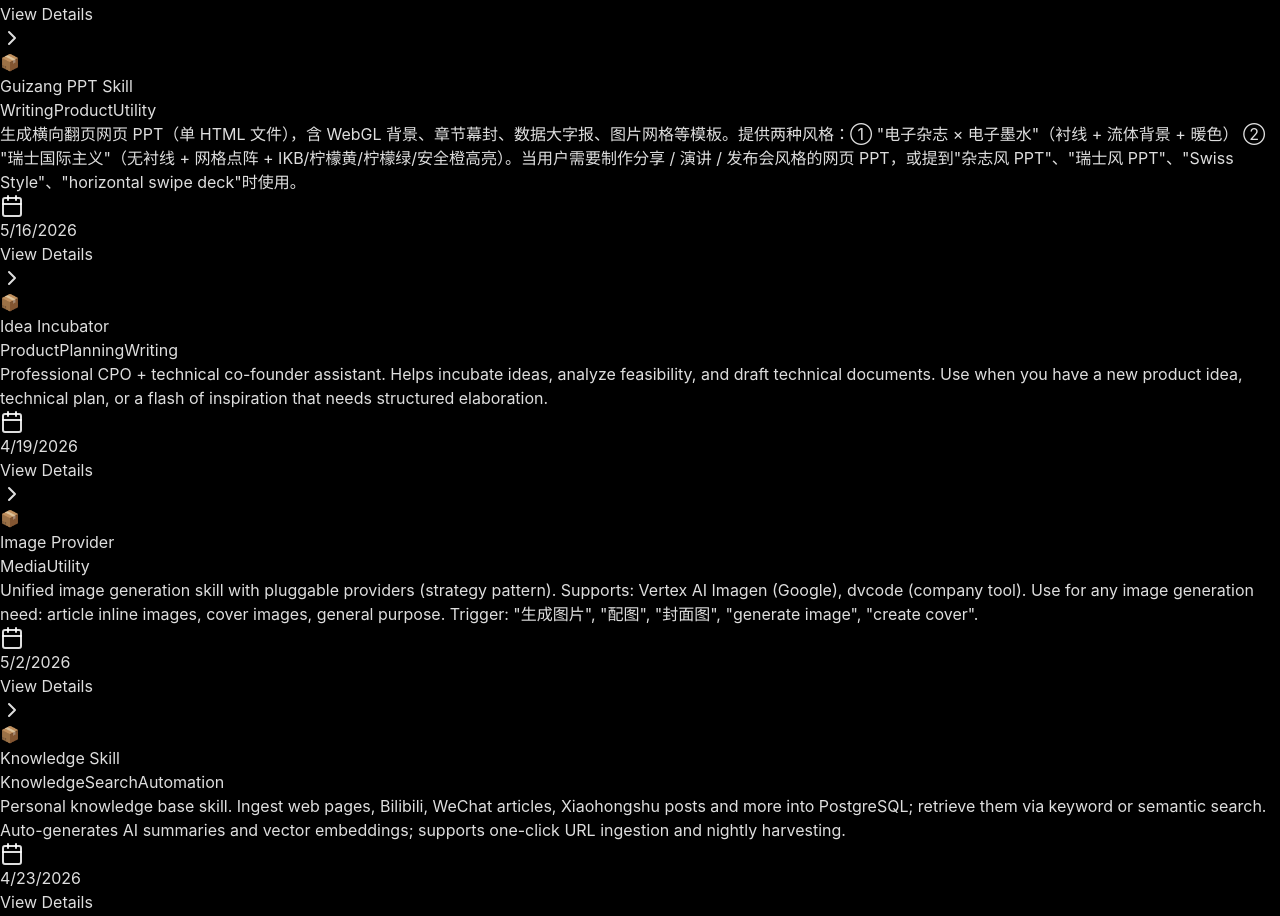
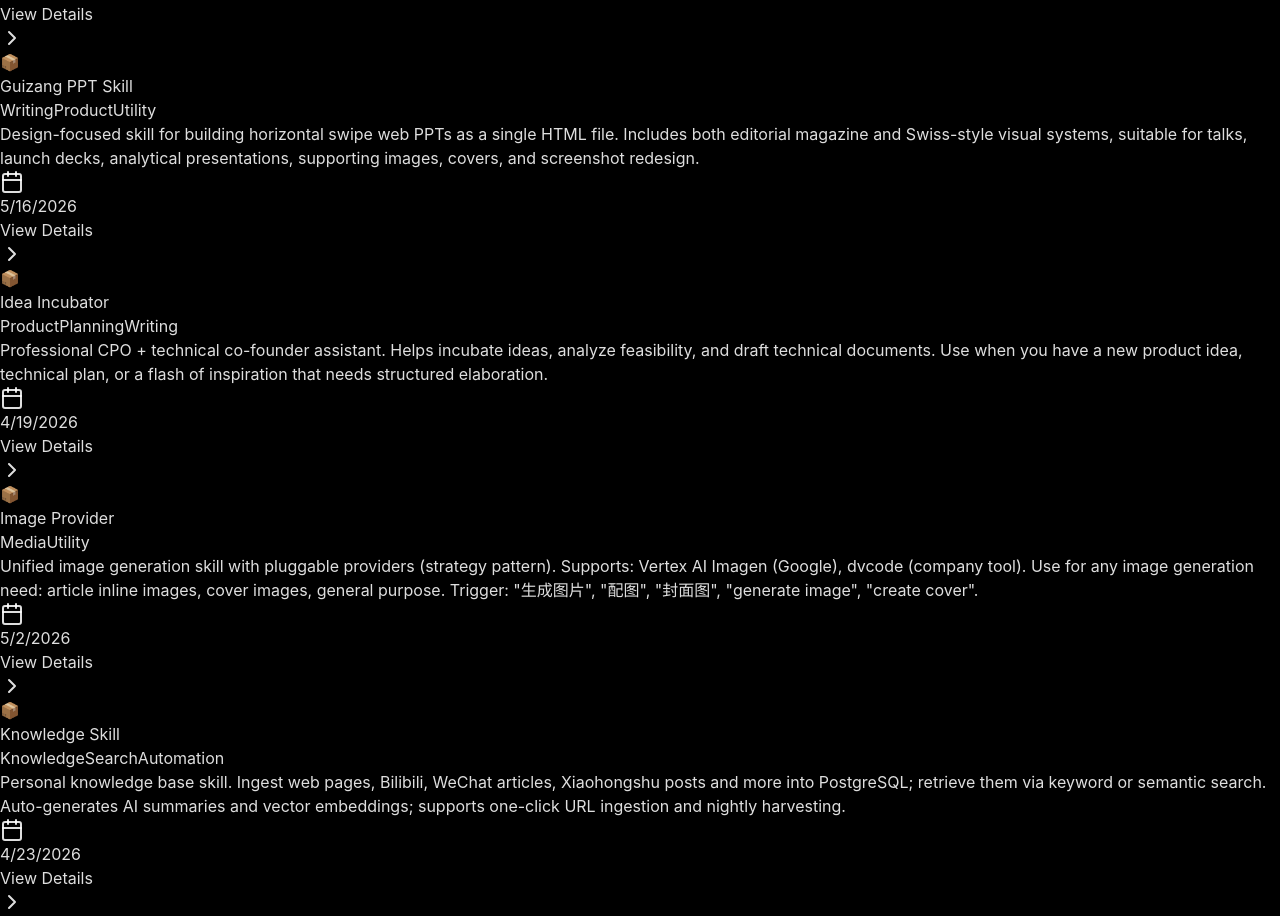
Before and after one commit to hwj123hwj/custom-skills, a React (Vite) app in the folder web/: page / in a window 1280 px wide. Shown: the part 1822-2738 px from the top of the page. Built offline with nearby package versions, Linux system fonts and the light colour scheme.

Commit message:
fix: resolve web i18n build error

```diff
--- a/web/index.html
+++ b/web/index.html
@@ -27,7 +27,7 @@
         }
       }
     </script>
-                                                                                                                                                                                                                                                                                                                                                                                                                                                                                                                                                                                                                                                                                                                                                                                                                                                                                                                                                                                                                                  </head>
+                                                                                                                                                                                                                                                                                                                                                                                                                                                                                                                                                                                                                                                                                                                                                                                                                                                                                                                                                                                                                                                                                                  </head>
   <body>
     <noscript>
       <h1>Custom Skills Hub - AI 技能市场</h1>
--- a/web/src/i18n/skill-descriptions.ts
+++ b/web/src/i18n/skill-descriptions.ts
@@ -45,8 +45,6 @@
     '北京交通大学（BJTU）教室综合查询。结合教务系统课表（判断是否有课）和实时人数接口（当前在场人数），综合评估教室空闲情况。',
   'idea-incubator':
     '专业的 CPO + 技术合伙人助手，帮助用户孵化想法、分析可行性并编写技术文档。适用于当你有新产品想法、技术方案或"灵光一现"需要结构化整理时。',
-  'guizang-ppt-skill':
-    'Design-focused skill for building horizontal swipe web PPTs as a single HTML file. Includes both editorial magazine and Swiss-style visual systems, suitable for talks, launch decks, analytical presentations, supporting images, covers, and screenshot redesign.',
   'knowledge-skill':
     '个人知识库技能。支持将网页、B站、微信公众号、小红书等内容入库到 PostgreSQL，并通过关键词或语义检索找回历史知识。自动生成 AI 摘要与向量嵌入，同时支持 URL 一键入库和夜间自动收割。',
   'memory-organizer':
@@ -94,6 +92,8 @@
     'Classroom query tool for Beijing Jiaotong University (BJTU). Combines timetable data (scheduled classes) with real-time occupancy counts to assess whether a classroom is free.',
   'idea-incubator':
     'Professional CPO + technical co-founder assistant. Helps incubate ideas, analyze feasibility, and draft technical documents. Use when you have a new product idea, technical plan, or a flash of inspiration that needs structured elaboration.',
+  'guizang-ppt-skill':
+    'Design-focused skill for building horizontal swipe web PPTs as a single HTML file. Includes both editorial magazine and Swiss-style visual systems, suitable for talks, launch decks, analytical presentations, supporting images, covers, and screenshot redesign.',
   'knowledge-skill':
     'Personal knowledge base skill. Ingest web pages, Bilibili, WeChat articles, Xiaohongshu posts and more into PostgreSQL; retrieve them via keyword or semantic search. Auto-generates AI summaries and vector embeddings; supports one-click URL ingestion and nightly harvesting.',
   'memory-organizer':
```
